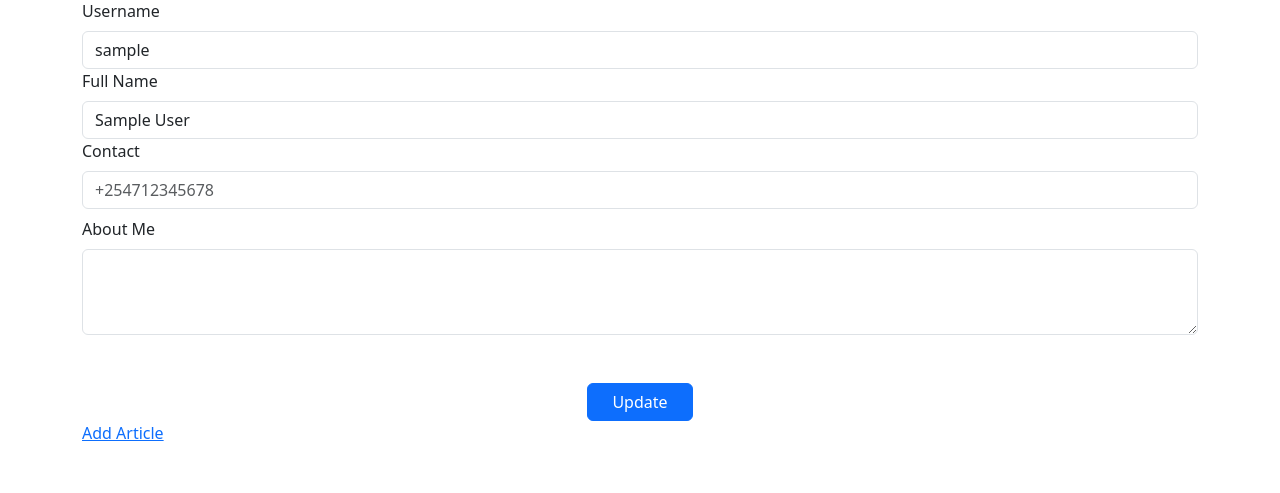
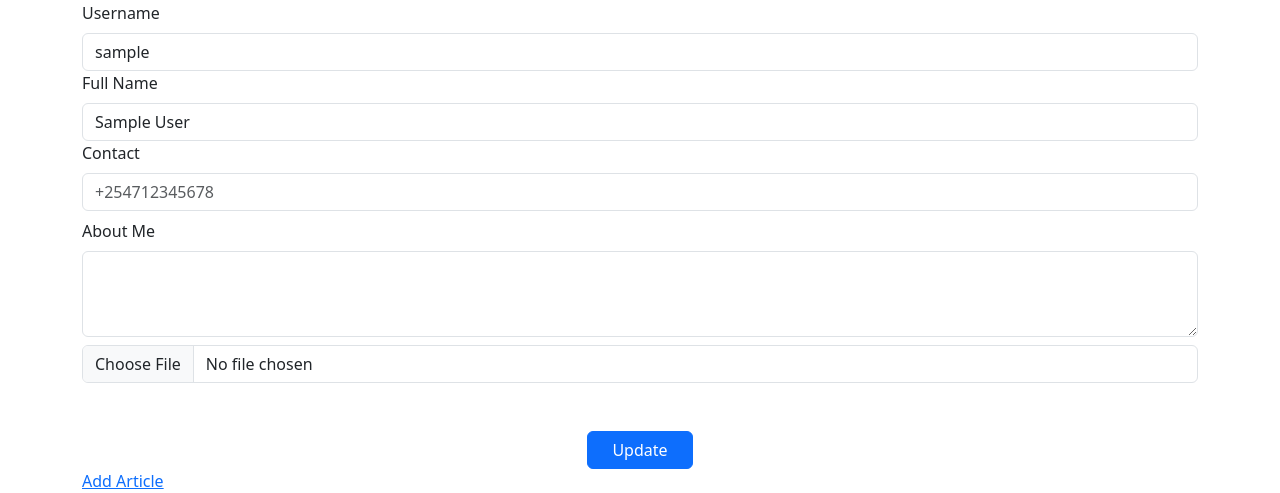
Before and after one commit to RichieOrito/HandsOnPoverty, a Django app: a page that uses changeapp/templates/profile.html in a window 1280 px wide. Shown: the part 474-967 px from the top of the page. Before the commit the page ends 915 px from the top, so only its background shows below. Run offline with Django 4.2, Linux system fonts and the light colour scheme; the visitor is signed in with stand-in values (Sample User, id 1); data comes from the database, SQL or seed files in the repository; data that the repository does not hold is empty; parts of the project's set-up code (start-up, migrations or seed data) failed here and were passed over; some libraries are stand-ins or nearby versions.

Commit message:
Now able to change profile picture

```diff
--- a/changeapp/templates/profile.html
+++ b/changeapp/templates/profile.html
@@ -3,6 +3,10 @@
 {% block content %}
     <div class="container">
        <div>
+        <div
+        class="position-relative profile-user-pic rounded-circle border d-flex align-items-center justify-content-center">
+
+    </div>
             <div class="mt-3">
                  <span class="d-block h-100 w-100">
                      {% if user.avatar %}
@@ -40,6 +44,10 @@
                                 <textarea name="bio" class="form-control"
                                     rows="3">{% if user.bio %}{{user.bio}}{% endif %}</textarea>
                             </div>
+                            <div class="form-group pt-2">
+                                <input type="file" name="avatar" class="form-control" value="{{user.avatar.url}}">
+                            </div>
+
 
                             <div class="text-center pt-5">
                                 <button class="btn btn-primary px-4 text-white">
```
